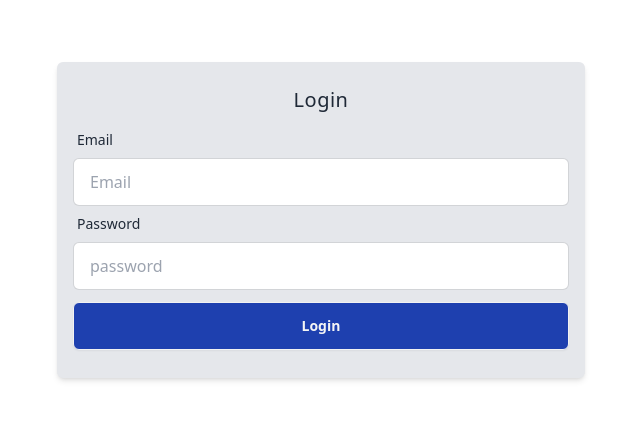
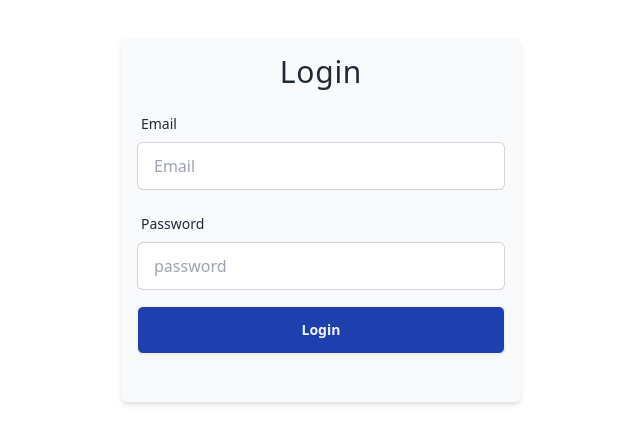
Before and after one commit to arwegasira/ezra-react-app, a React (Vite) app: page /login in a window 1280 px wide. Shown: the part 180-624 px from the top of the page, without its empty margins (319-959 px from the left). Built offline with nearby package versions, Linux system fonts and the light colour scheme.

Commit message:
style login

```diff
--- a/src/Pages/Login.jsx
+++ b/src/Pages/Login.jsx
@@ -3,8 +3,8 @@ import { FormInput, SubmitBtn } from '../Components'
 const Login = () => {
   return (
     <section className='align-element grid place-items-center h-[100svh]'>
-      <Form className='bg-gray-200 p-4 rounded-md shadow-md w-[80%] max-w-[33rem]'>
-        <h4 className='text-center my-2 font-medium text-lg sm:text-xl tracking-wide'>
+      <Form className='flex flex-col gap-4 pt-4 bg-gray-50 p-4 card rounded-md shadow-md w-[80%] max-w-[25rem]'>
+        <h4 className='text-center font-medium text-2xl sm:text-3xl tracking-wide'>
           Login
         </h4>
 
@@ -23,7 +23,7 @@ const Login = () => {
           borderRadius='rounded-md'
         ></FormInput>
 
-        <div className='my-3'>
+        <div className='mb-8'>
           <SubmitBtn
             text='Login'
             size='btn-md'
```
